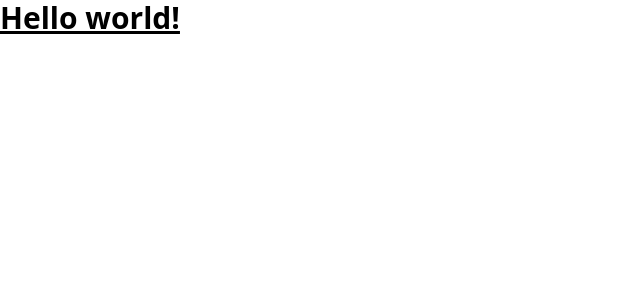
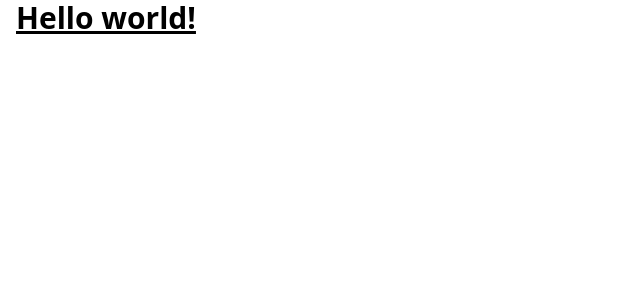
Before and after one commit to alekspanteli/next-13-basics, a Next.js app: page / in a window 1280 px wide. Shown: the top 300 px of the page, without its empty margins (0-640 px from the left). Built offline with nearby package versions, Linux system fonts and the light colour scheme.

Commit message:
fix container

```diff
--- a/app/page.jsx
+++ b/app/page.jsx
@@ -1,6 +1,6 @@
 export default function Home() {
   return (
-    <div className="xl:container">
+    <div className="md:container px-4">
       <h1 className="text-3xl font-bold underline">Hello world!</h1>
     </div>
   );
--- a/tailwind.config.js
+++ b/tailwind.config.js
@@ -6,7 +6,9 @@ module.exports = {
     "./components/**/*.{js,ts,jsx,tsx}",
   ],
   theme: {
-    extend: {},
+    container: {
+      center: true,
+    },
   },
   plugins: [],
 };
```
